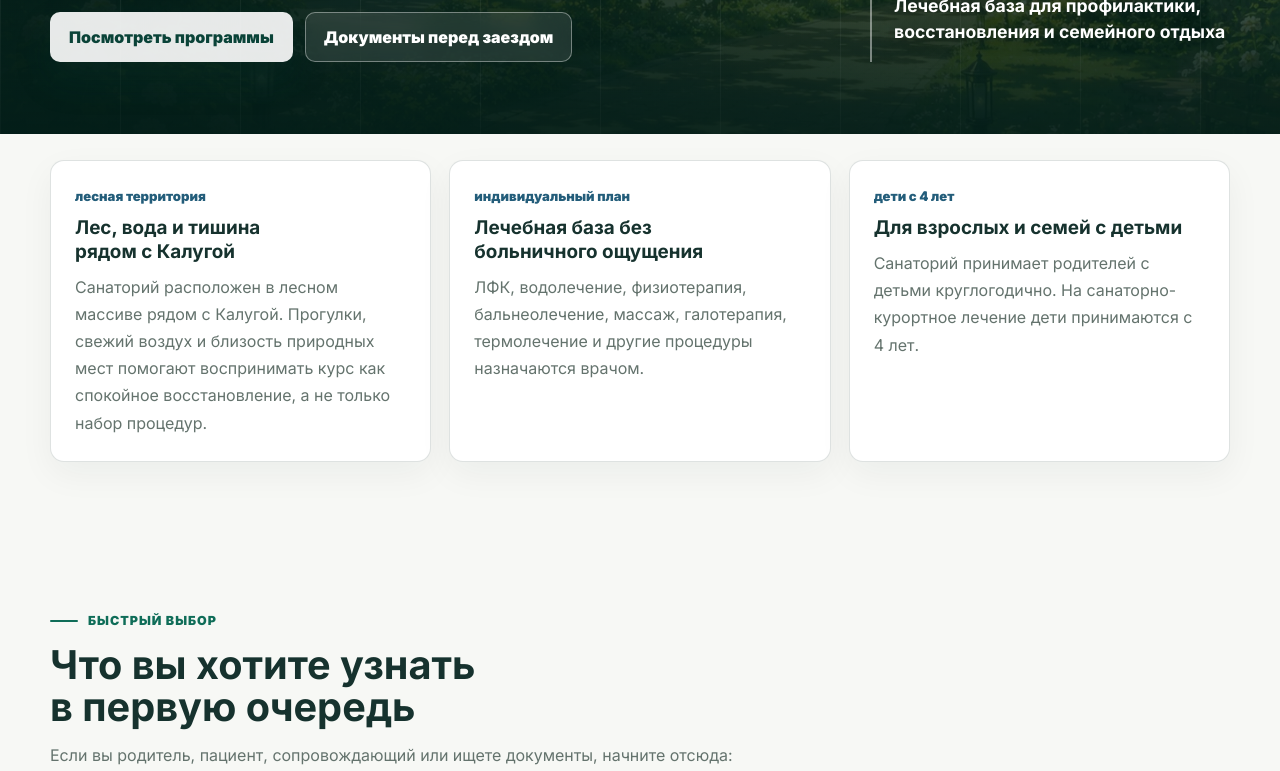
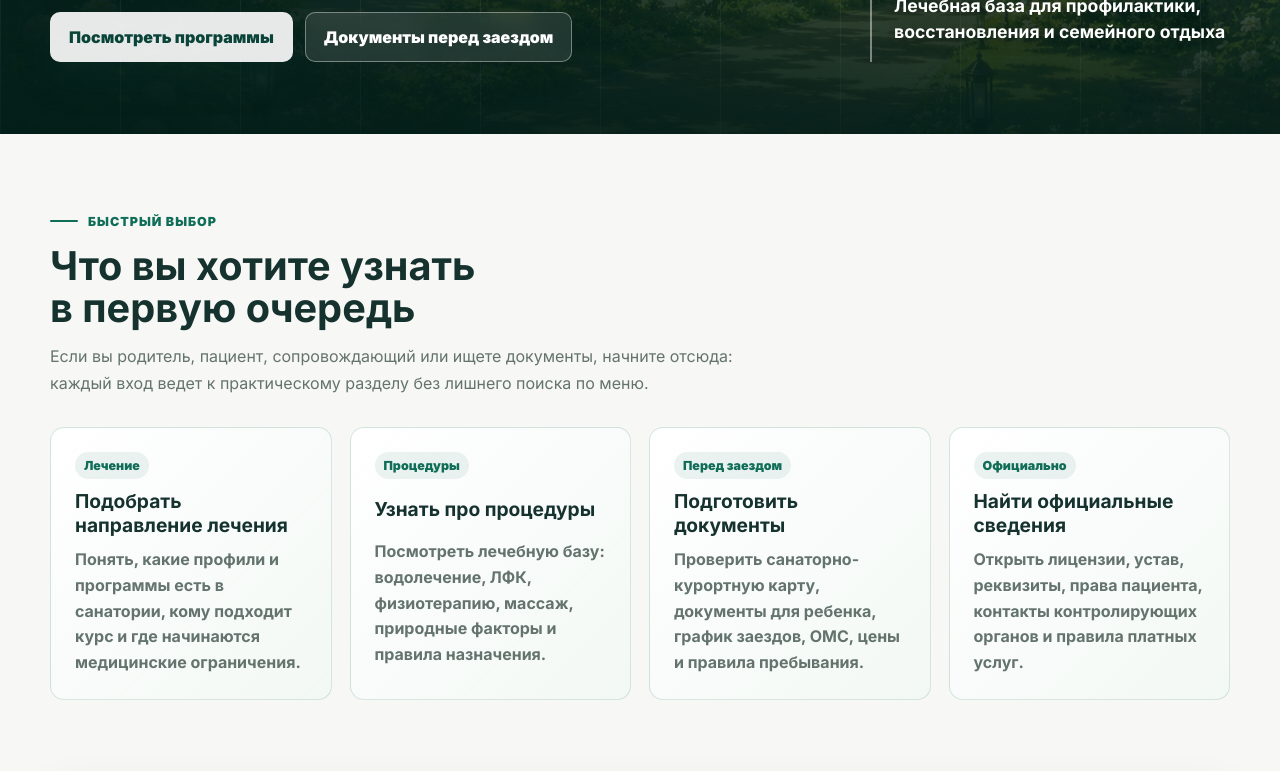
Before and after one commit to bassixs/sr, a React (Vite) app: page / in a window 1280 px wide. Shown: the part 700-1471 px from the top of the page. Built offline with nearby package versions, Linux system fonts and the light colour scheme.

Commit message:
Remove repeated home highlight cards

```diff
--- a/src/App.tsx
+++ b/src/App.tsx
@@ -24,7 +24,6 @@ import {
   doctorCardTemplate,
   doctorProfiles,
   guestJourney,
-  homeHighlights,
   homeTaskLinks,
   infrastructure,
   institutionDetails,
@@ -512,14 +511,6 @@ function HomePage({ onNavigate }: PageProps) {
         </div>
       </section>
 
-      <section className="section section-compact">
-        <div className="container feature-grid">
-          {homeHighlights.map((item, index) => (
-            <InfoTile key={item.title} item={item} animate style={getDelay(index)} />
-          ))}
-        </div>
-      </section>
-
       <section className="section">
         <div className="container">
           <SectionIntro
```
